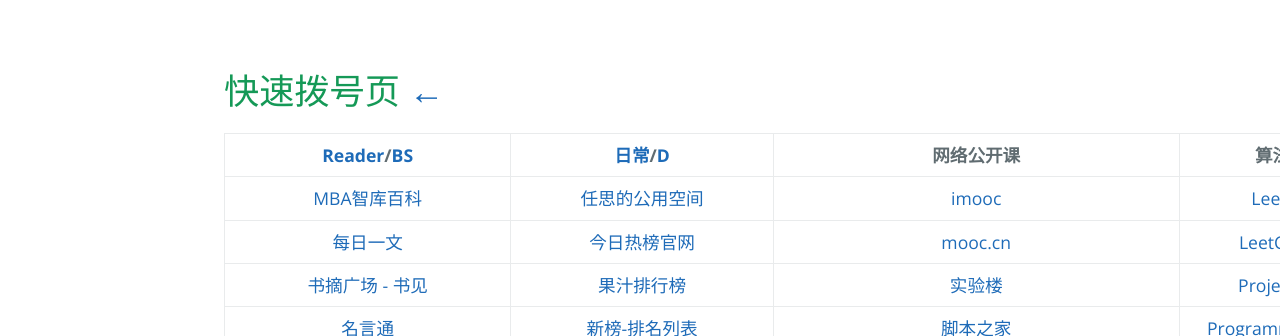
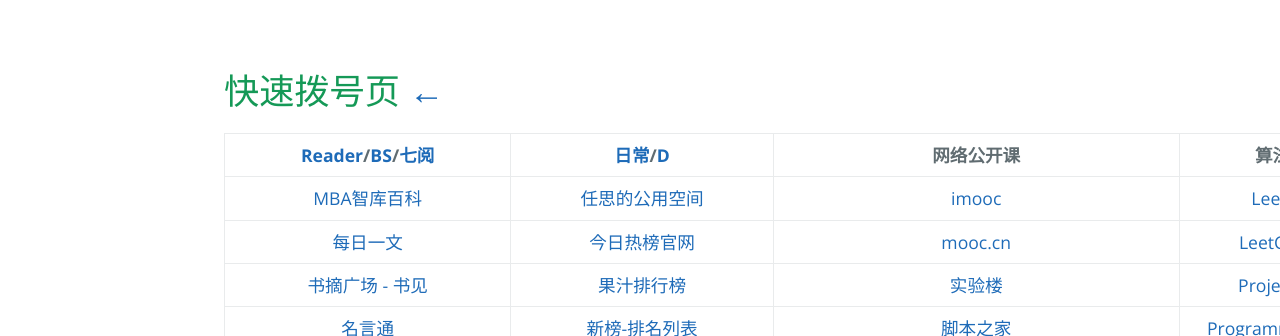
Before and after one commit to AmbroseRen/test, a Jekyll site: the page built from navigation.md, in a window 1280 px wide. Shown: the top 336 px of the page. Built offline with Jekyll 4.4.1, drawn with Linux system fonts in a browser that asks for light colours; our own code applies the rules of GitHub Pages for plain Markdown files; the repository's description, which GitHub fills in, is left out.

Commit message:
Update navigation.md

```diff
--- a/navigation.md
+++ b/navigation.md
@@ -4,7 +4,7 @@
 </style>
 # 快速拨号页  [←](https://ambroseren.github.io/test/indexes.html)
 
-| [Reader](Library/BookListsOne.md)/[BS](Library/BookSearch.md) | [日常](https://ambroseren.github.io/test/indexes.html)/[D](Data/DataRank.md) | 网络公开课 | 算法社区 |
+| [Reader](Library/BookListsOne.md)/[BS](Library/BookSearch.md)/[七阅](https://www.7sbook.com/index/disk/index.html) | [日常](https://ambroseren.github.io/test/indexes.html)/[D](Data/DataRank.md) | 网络公开课 | 算法社区 |
 |:---:|:---:|:---:|:---:|
 | [MBA智库百科](https://wiki.mbalib.com/wiki/首页) | [任思的公用空间](http://rensi.ys168.com/) | [imooc](https://www.imooc.com/course/list) | [LeetCode](https://leetcode.com/problemset/all/) |
 | [每日一文](https://meiriyiwen.com/random) | [今日热榜官网](https://tophub.today/) | [mooc.cn](https://www.cmooc.com/course) | [LeetCode-cn](https://leetcode-cn.com/problemset/all/) |
```
